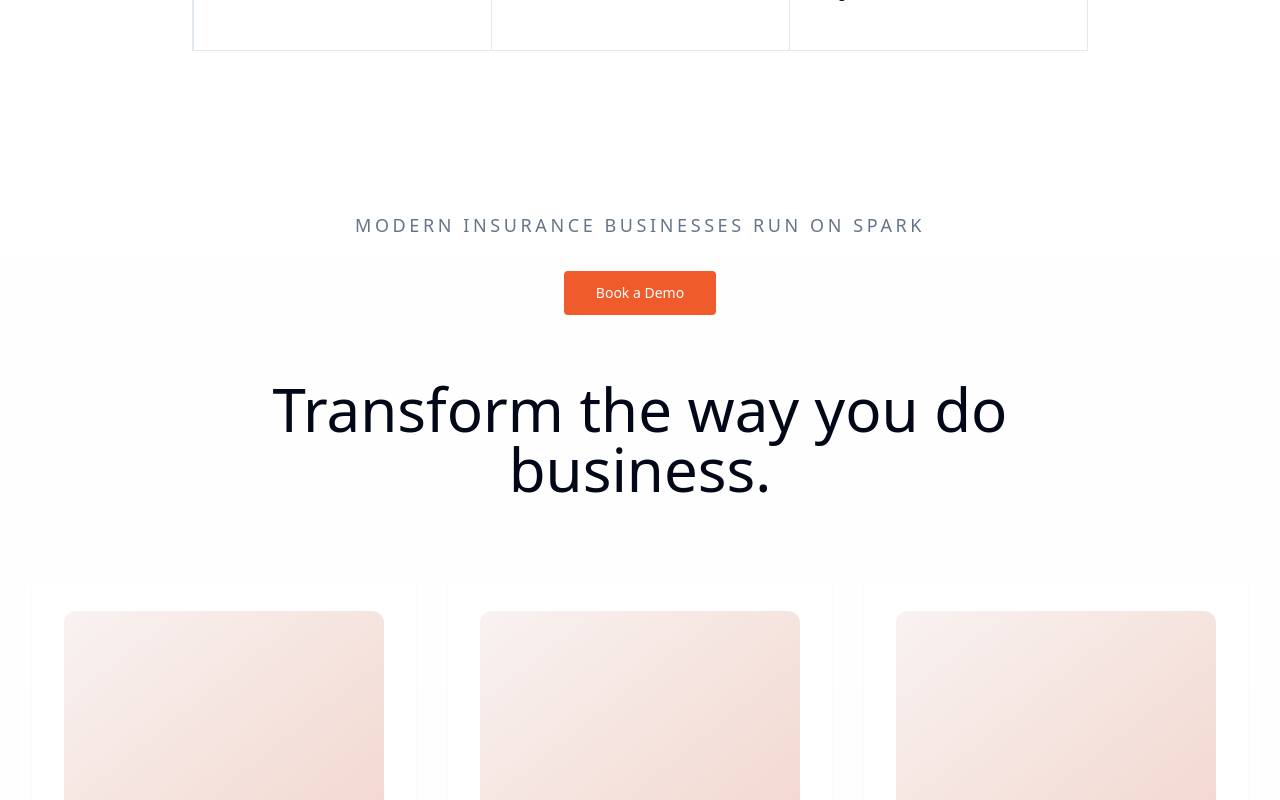
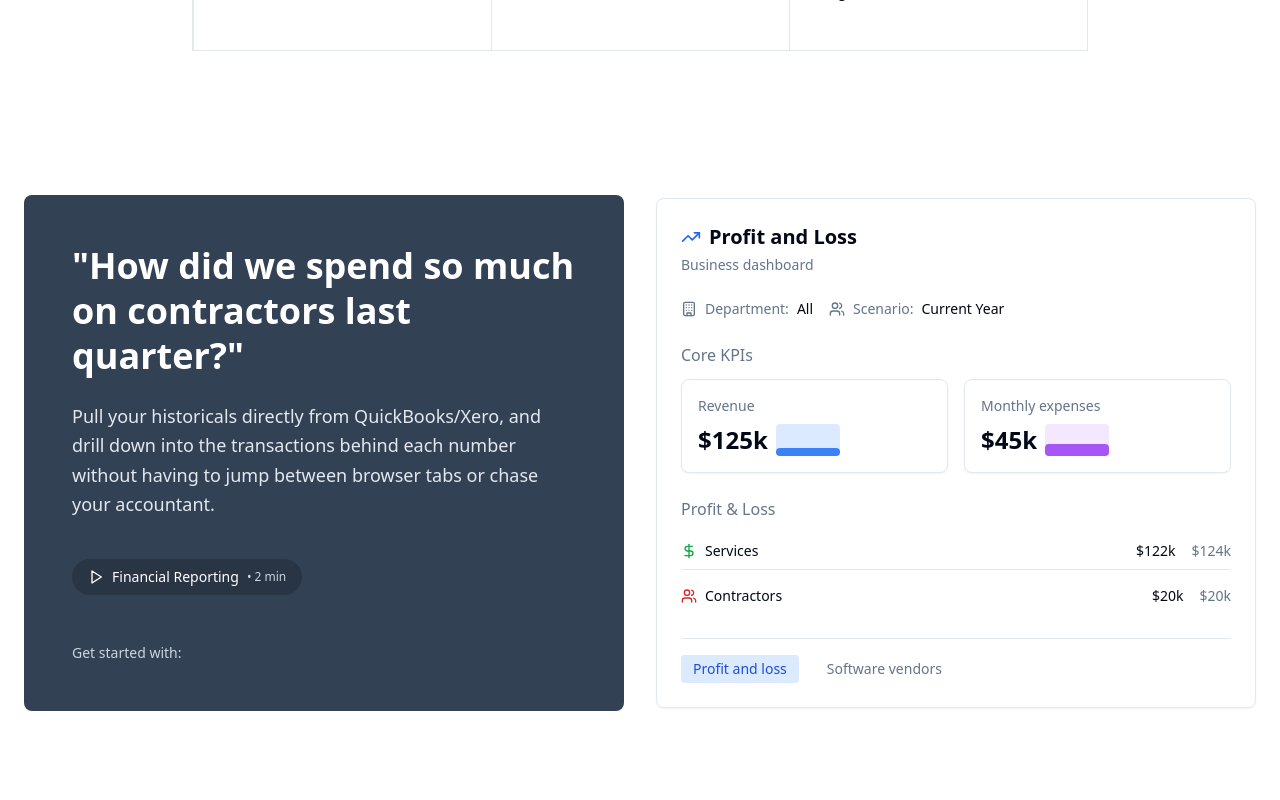
Before and after one commit to miraflorastudio/jemco-business-solutions, a React (Vite) app: page / in a window 1280 px wide. Shown: the part 1960-2760 px from the top of the page. Built offline with nearby package versions, Linux system fonts and the light colour scheme.

Commit message:
Update section to match image
Updated the section below "The foundation for thriving businesses" to match the provided image, creating a new component that displays financial data and insights.

```diff
--- /dev/null
+++ b/src/components/ReportingSection.tsx
@@ -0,0 +1,128 @@
+import { Play, TrendingUp, DollarSign, Users, Building } from 'lucide-react';
+import { Card } from '@/components/ui/card';
+
+const ReportingSection = () => {
+  return (
+    <section className="py-16 bg-background">
+      <div className="mx-auto max-w-7xl px-6">
+        <div className="grid lg:grid-cols-2 gap-8 items-center">
+          {/* Left Panel - Dark Green */}
+          <div className="bg-slate-700 p-12 rounded-lg text-white space-y-6">
+            <h2 className="text-4xl font-bold leading-tight">
+              "How did we spend so much on contractors last quarter?"
+            </h2>
+            <p className="text-lg text-slate-200 leading-relaxed">
+              Pull your historicals directly from QuickBooks/Xero, and drill down into
+              the transactions behind each number without having to jump between
+              browser tabs or chase your accountant.
+            </p>
+            <div className="flex items-center gap-3 pt-4">
+              <div className="flex items-center gap-2 bg-black/20 rounded-full px-4 py-2">
+                <Play className="size-4" />
+                <span className="text-sm font-medium">Financial Reporting</span>
+                <span className="text-xs text-slate-300">• 2 min</span>
+              </div>
+            </div>
+            <div className="pt-6">
+              <p className="text-sm text-slate-300 font-medium">Get started with:</p>
+            </div>
+          </div>
+
+          {/* Right Panel - Dashboard */}
+          <div className="bg-white rounded-lg border shadow-sm p-6 space-y-6">
+            {/* Header */}
+            <div className="space-y-1">
+              <div className="flex items-center gap-2">
+                <TrendingUp className="size-5 text-blue-600" />
+                <h3 className="text-xl font-semibold">Profit and Loss</h3>
+              </div>
+              <p className="text-sm text-muted-foreground">Business dashboard</p>
+            </div>
+
+            {/* Filters */}
+            <div className="flex items-center gap-4">
+              <div className="flex items-center gap-2">
+                <Building className="size-4 text-muted-foreground" />
+                <span className="text-sm text-muted-foreground">Department:</span>
+                <span className="text-sm font-medium">All</span>
+              </div>
+              <div className="flex items-center gap-2">
+                <Users className="size-4 text-muted-foreground" />
+                <span className="text-sm text-muted-foreground">Scenario:</span>
+                <span className="text-sm font-medium">Current Year</span>
+              </div>
+            </div>
+
+            {/* Core KPIs */}
+            <div className="space-y-3">
+              <h4 className="font-medium text-muted-foreground">Core KPIs</h4>
+              <div className="grid grid-cols-2 gap-4">
+                <Card className="p-4">
+                  <div className="space-y-2">
+                    <p className="text-sm text-muted-foreground">Revenue</p>
+                    <div className="flex items-center gap-2">
+                      <span className="text-2xl font-bold">$125k</span>
+                      <div className="h-8 w-16 bg-blue-100 rounded flex items-end">
+                        <div className="h-2 bg-blue-500 rounded w-full"></div>
+                      </div>
+                    </div>
+                  </div>
+                </Card>
+                <Card className="p-4">
+                  <div className="space-y-2">
+                    <p className="text-sm text-muted-foreground">Monthly expenses</p>
+                    <div className="flex items-center gap-2">
+                      <span className="text-2xl font-bold">$45k</span>
+                      <div className="h-8 w-16 bg-purple-100 rounded flex items-end">
+                        <div className="h-3 bg-purple-500 rounded w-full"></div>
+                      </div>
+                    </div>
+                  </div>
+                </Card>
+              </div>
+            </div>
+
+            {/* Profit & Loss Details */}
+            <div className="space-y-3">
+              <h4 className="font-medium text-muted-foreground">Profit & Loss</h4>
+              <div className="space-y-2">
+                <div className="flex justify-between items-center py-2 border-b">
+                  <div className="flex items-center gap-2">
+                    <DollarSign className="size-4 text-green-600" />
+                    <span className="text-sm">Services</span>
+                  </div>
+                  <div className="flex gap-4">
+                    <span className="text-sm font-medium">$122k</span>
+                    <span className="text-sm text-muted-foreground">$124k</span>
+                  </div>
+                </div>
+                <div className="flex justify-between items-center py-2">
+                  <div className="flex items-center gap-2">
+                    <Users className="size-4 text-red-600" />
+                    <span className="text-sm">Contractors</span>
+                  </div>
+                  <div className="flex gap-4">
+                    <span className="text-sm font-medium">$20k</span>
+                    <span className="text-sm text-muted-foreground">$20k</span>
+                  </div>
+                </div>
+              </div>
+            </div>
+
+            {/* Bottom tabs */}
+            <div className="flex gap-4 pt-4 border-t">
+              <button className="text-sm px-3 py-1 rounded bg-blue-100 text-blue-700 font-medium">
+                Profit and loss
+              </button>
+              <button className="text-sm px-3 py-1 text-muted-foreground">
+                Software vendors
+              </button>
+            </div>
+          </div>
+        </div>
+      </div>
+    </section>
+  );
+};
+
+export default ReportingSection;
--- a/src/pages/Index.tsx
+++ b/src/pages/Index.tsx
@@ -2,6 +2,7 @@ import Header from "@/components/Header";
 import HeroSection from "@/components/HeroSection";
 import ExpertiseSection from "@/components/ExpertiseSection";
 import { Features } from "@/components/ui/features-4";
+import ReportingSection from "@/components/ReportingSection";
 import TransformSection from "@/components/TransformSection";
 import StatsSection from "@/components/StatsSection";
 import Footer from "@/components/Footer";
@@ -14,6 +15,7 @@ const Index = () => {
         <HeroSection />
         <ExpertiseSection />
         <Features />
+        <ReportingSection />
         <TransformSection />
         <StatsSection />
       </main>
```
